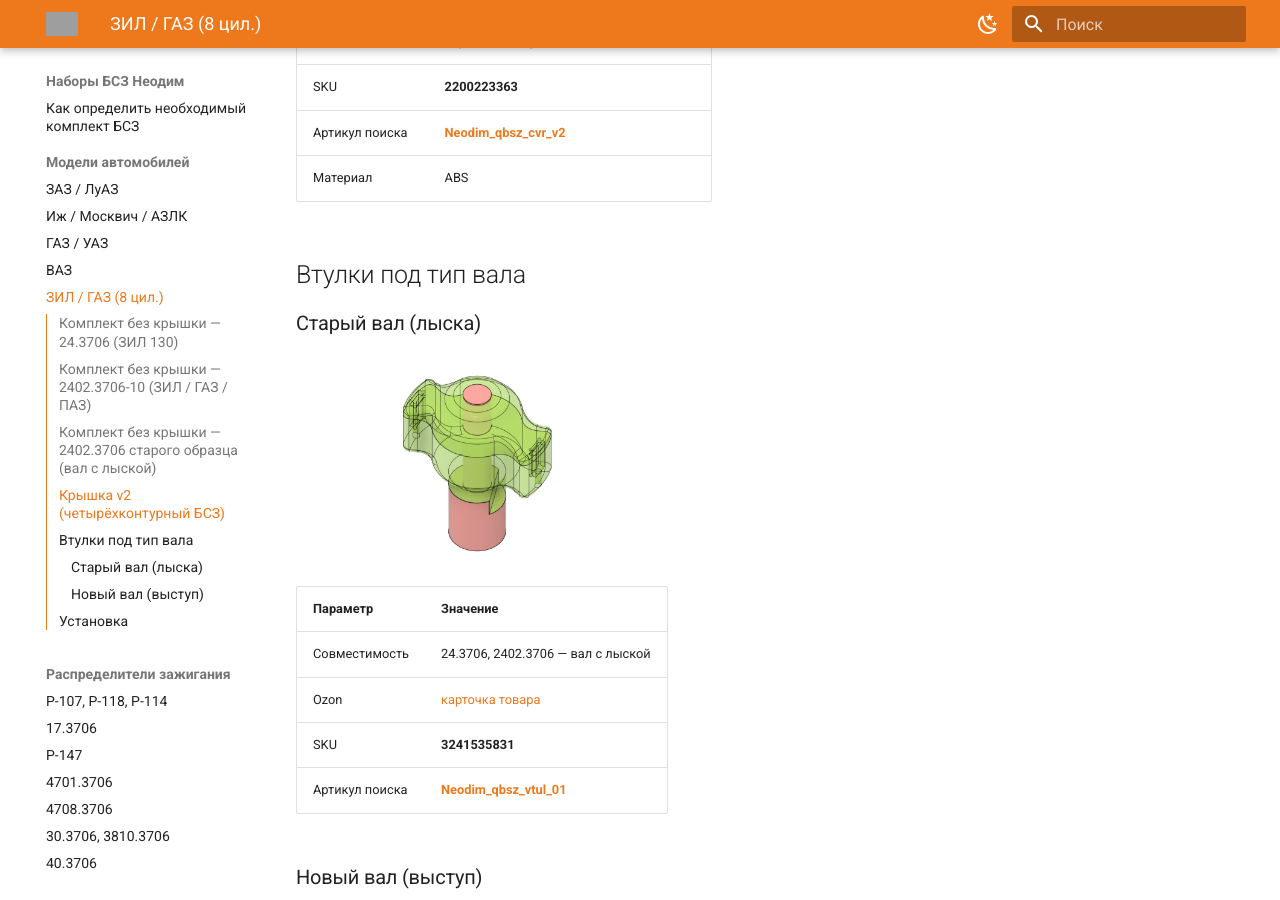
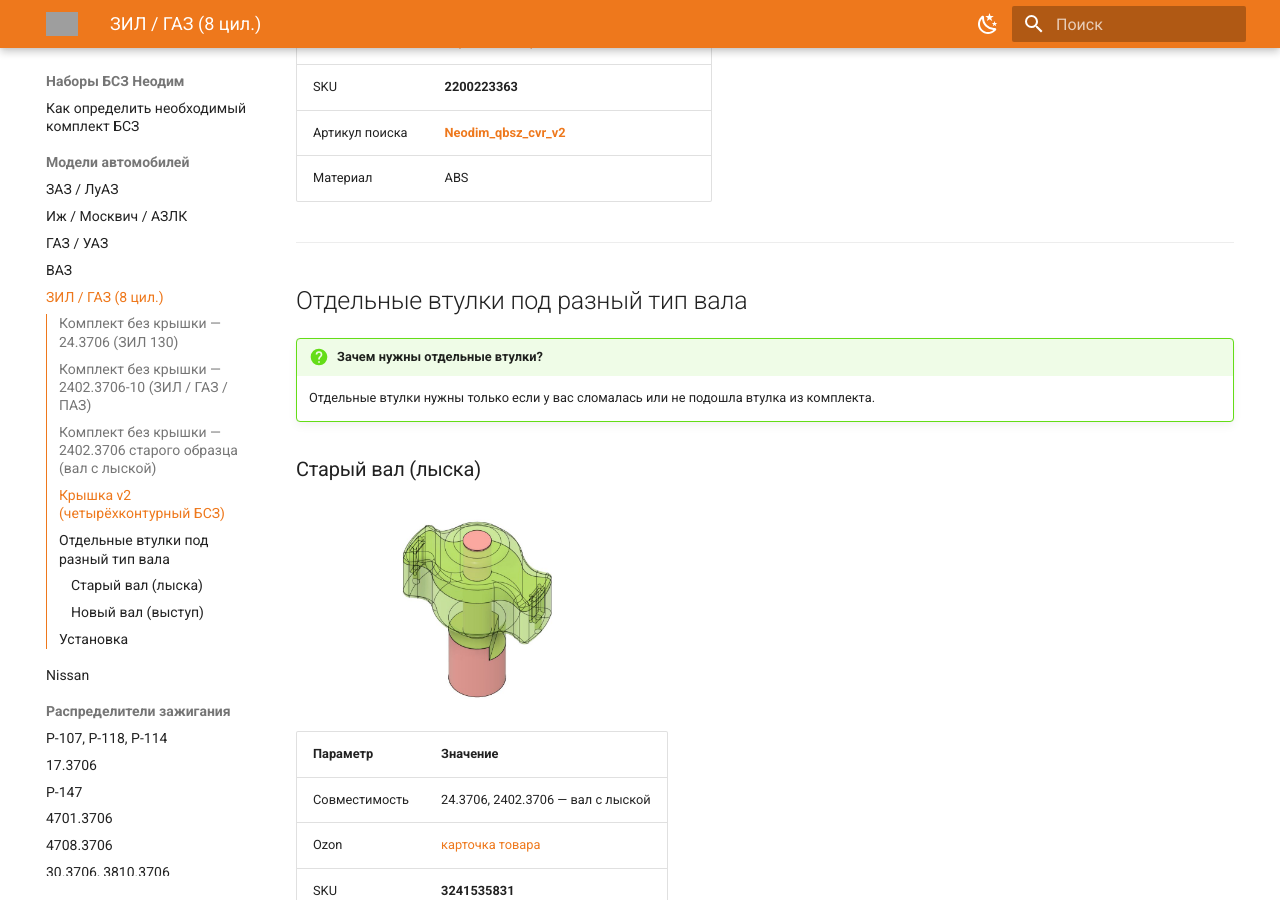
Before and after one commit to inscrut/neodim-bsz, an MkDocs documentation site: the page built from docs/kits/zil-gaz-v8.md, in a window 1280 px wide and 900 px high, scrolled down 2573 px. Built offline with MkDocs 1.6.1 and Material for MkDocs 9.7.7, drawn with Linux system fonts in a browser that asks for light colours; grey boxes are pictures that could not be loaded.

Commit message:
add nissan kit for vny30

```diff
--- a/docs/kits/zil-gaz-v8.md
+++ b/docs/kits/zil-gaz-v8.md
@@ -52,7 +52,13 @@
 | Артикул поиска | **[Neodim_qbsz_cvr_v2](https://www.ozon.ru/search/?text=Neodim_qbsz_cvr_v2)** |
 | Материал | ABS |
 
-## Втулки под тип вала {#bushings-shaft-type}
+
+---
+
+## Отдельные втулки под разный тип вала {#bushings-shaft-type}
+
+!!! question "Зачем нужны отдельные втулки?"
+    Отдельные втулки нужны только если у вас сломалась или не подошла втулка из комплекта.
 
 ### Старый вал (лыска) {#shaft-old-key-flat}
 
--- a/mkdocs.yml
+++ b/mkdocs.yml
@@ -170,6 +170,7 @@
         - ГАЗ / УАЗ: kits/gaz-uaz.md
         - ВАЗ: kits/vaz.md
         - ЗИЛ / ГАЗ (8 цил.): kits/zil-gaz-v8.md
+        - Nissan: kits/nissan.md
       - Распределители зажигания:
         - "Р-107, Р-118, Р-114": distributors/distributor-r114.md
         - 17.3706: distributors/distributor-173706.md
@@ -182,6 +183,7 @@
         - "24.3706, 24.3706а": distributors/distributor-243706.md
         - "2402.3706, 2402.3706-10": distributors/distributor-2402.md
         - Р133-01: distributors/distributor-r133-01.md
+        - D4R87-07: distributors/distributor-d4r87-07.md
       - Прочие товары Ozon: kits/ozon-other.md
   - Инструкции и схемы:
       - Схемы БСЗ:
```
Also changed, not shown: docs/distributors/distributor-d4r87-07.md (added, +9 -0 lines), docs/kits/nissan.md (added, +36 -0 lines), docs/assets/wiki/distributors/vny30/d4r-cover.jpg (added), docs/assets/wiki/distributors/vny30/d4r-view.jpg (added).
